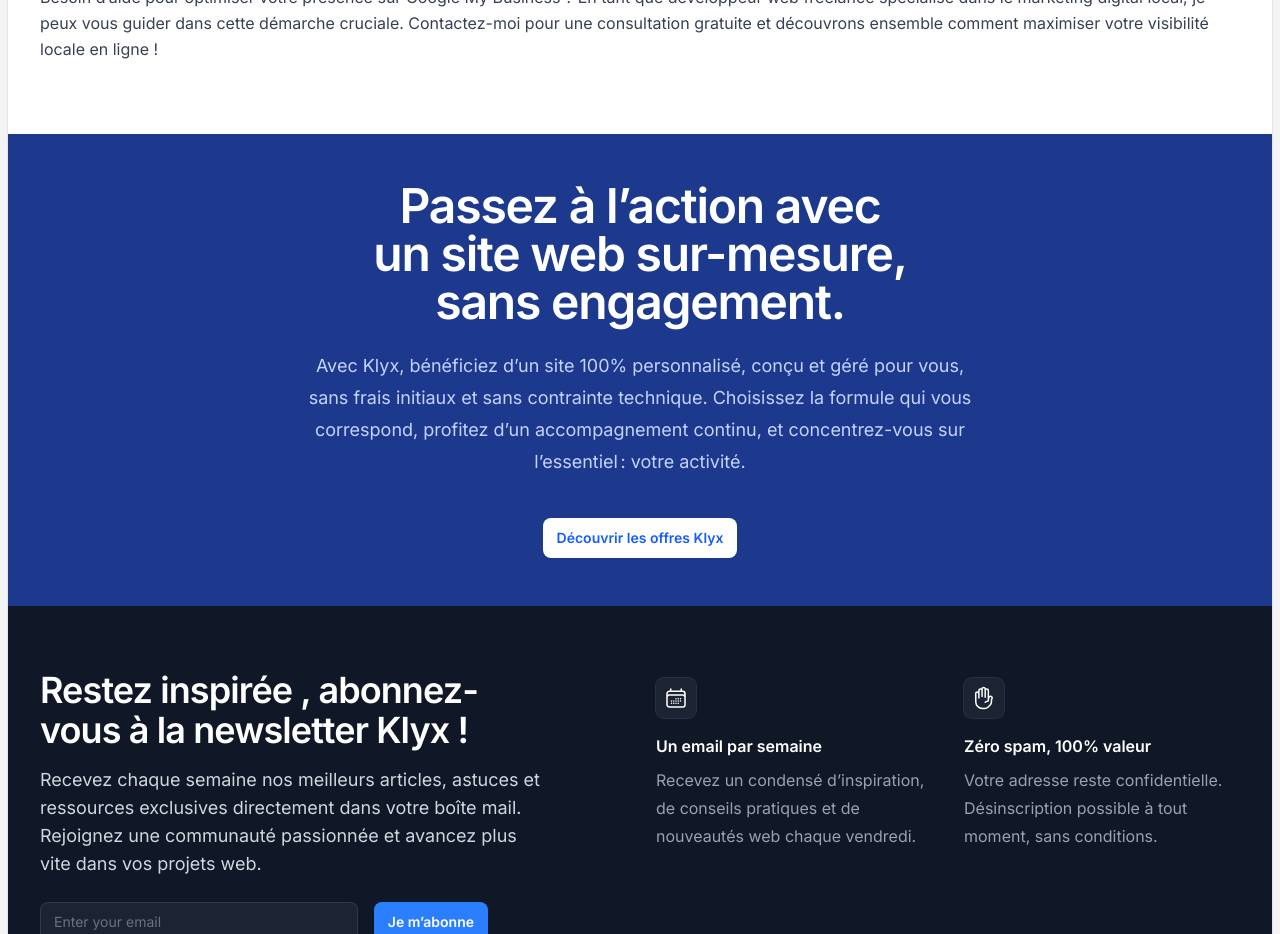
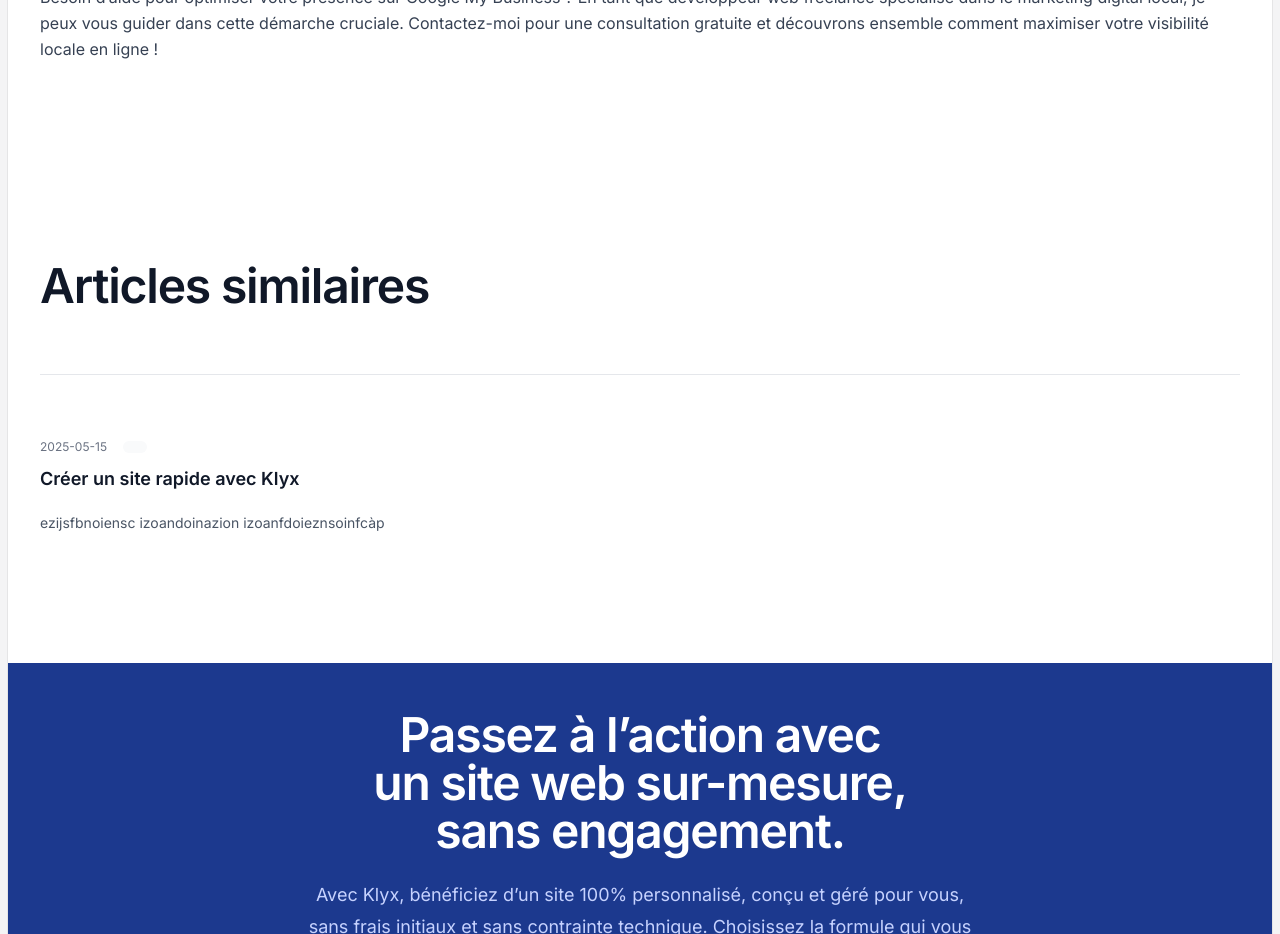
Before and after one commit to klyx-digital/Klyx, a Next.js app: page /blog/article in a window 1280 px wide. Shown: the part 2700-3634 px from the top of the page. Built offline with nearby package versions, Linux system fonts and the light colour scheme.

Commit message:
Ajout article similaire Blog

```diff
--- /dev/null
+++ b/src/app/(marketing)/blog/[slug]/RelatedPosts.jsx
@@ -0,0 +1,46 @@
+import Link from "next/link";
+
+export function RelatedPosts({ posts }) {
+  return (
+    <div className="bg-white py-24 sm:py-32">
+      <div className="mx-auto max-w-7xl px-6 lg:px-8">
+        <div className="mx-auto max-w-2xl lg:mx-0">
+          <h2 className="text-4xl font-semibold tracking-tight text-pretty text-gray-900 sm:text-5xl">
+            Articles similaires
+          </h2>
+        </div>
+        <div className="mx-auto mt-10 grid max-w-2xl grid-cols-1 gap-x-8 gap-y-16 border-t border-gray-200 pt-10 sm:mt-16 sm:pt-16 lg:mx-0 lg:max-w-none lg:grid-cols-3">
+          {posts.map((post) => (
+            <article
+              key={post.slug}
+              className="flex max-w-xl flex-col items-start justify-between"
+            >
+              <div className="flex items-center gap-x-4 text-xs">
+                <time dateTime={post.datetime} className="text-gray-500">
+                  {post.date}
+                </time>
+                <a
+                  href={post.category.href}
+                  className="relative z-10 rounded-full bg-gray-50 px-3 py-1.5 font-medium text-gray-600 hover:bg-gray-100"
+                >
+                  {post.category.title}
+                </a>
+              </div>
+              <div className="group relative">
+                <h3 className="mt-3 text-lg/6 font-semibold text-gray-900 group-hover:text-gray-600">
+                  <Link href={`/blog/${post.slug}`}>
+                    <span className="absolute inset-0" />
+                    {post.title}
+                  </Link>
+                </h3>
+                <p className="mt-5 line-clamp-3 text-sm/6 text-gray-600">
+                  {post.description}
+                </p>
+              </div>
+            </article>
+          ))}
+        </div>
+      </div>
+    </div>
+  );
+}
--- a/src/app/(marketing)/blog/[slug]/page.js
+++ b/src/app/(marketing)/blog/[slug]/page.js
@@ -2,17 +2,49 @@
 import { notFound } from "next/navigation";
 import { Newsletter } from "./Newsletter";
 import { CtaBlog } from "./CtaBlog";
+import { RelatedPosts } from "./RelatedPosts";
 
 export async function generateStaticParams() {
   const posts = await getPosts();
   return posts.map((post) => ({ slug: post.slug }));
 }
 
+export async function generateMetadata({ params }) {
+  const posts = await getPosts();
+  try {
+    const { slug } = await params;
+    const post = posts.find((post) => post.slug === slug);
+    return {
+      title: post.title,
+      description: post.description,
+    };
+  } catch (error) {
+    return {
+      title: "Article introuvable",
+      description: "Cet article n'existe pas ou a été supprimé.",
+    };
+  }
+}
+
 export default async function PostPage({ params }) {
   const { slug } = await params;
-  const { default: Post } = await import(`@/content/blog/${slug}.mdx`);
 
-  if (!Post) {
+  const allPosts = await getPosts();
+  const currentPost = allPosts.find((post) => post.slug === slug);
+
+  if (!currentPost) return notFound();
+
+  const moreArticles = allPosts
+    .filter(
+      (post) => post.slug !== slug && post.category === currentPost.category
+    )
+    .slice(0, 3);
+
+  let Post;
+  try {
+    const imported = await import(`@/content/blog/${slug}.mdx`);
+    Post = imported.default;
+  } catch (error) {
     return notFound();
   }
 
@@ -23,6 +55,7 @@
           <Post />
         </article>
       </div>
+      <RelatedPosts posts={moreArticles} />
       <CtaBlog />
       <Newsletter />
     </main>
--- a/src/app/(marketing)/blog/page.jsx
+++ b/src/app/(marketing)/blog/page.jsx
@@ -9,7 +9,7 @@
 };
 
 export default async function Page() {
-  const posts = await getPosts(10);
+  const posts = await getPosts();
 
   return (
     <div className="bg-white py-12 sm:py-24">
@@ -28,7 +28,7 @@
         <div className="mx-auto mt-16 grid max-w-2xl grid-cols-1 gap-x-8 gap-y-20 lg:mx-0 lg:max-w-none lg:grid-cols-3">
           {posts.map((post) => (
             <article
-              key={post.id}
+              key={post.slug}
               className="flex flex-col items-start justify-between"
             >
               <div className="relative w-full hover:scale-105 transition-all duration-300">
--- a/src/content/blog/about.mdx
+++ b/src/content/blog/about.mdx
@@ -1,7 +1,8 @@
 ---
 title: "Créer un site rapide avec Klyx"
 date: "2025-05-15"
-category: "SEO & Référencement"
+category: "SEO"
+description: "ezijsfbnoiensc izoandoinazion izoanfdoieznsoinfcàp"
 image: "/images/blog/klyx-seo.jpg"
 ---
 
--- a/src/lib/content.js
+++ b/src/lib/content.js
@@ -18,13 +18,8 @@
           const { data } = matter(fileContent);
 
           return {
-            id: slug,
             slug,
-            title: data.title,
-            date: data.date,
-            description: data.description,
-            imageUrl: data.imageUrl,
-            category: data.category,
+            ...data,
           };
         } catch (error) {
           return null;
```
